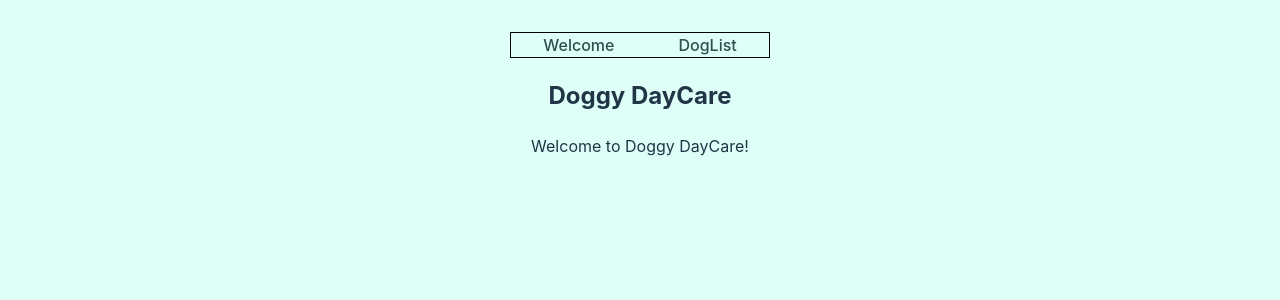
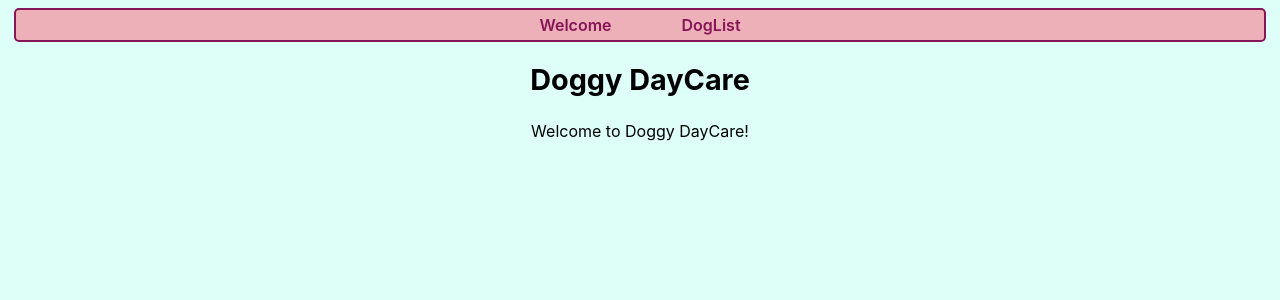
Before and after one commit to tobbesoren/doggyDayCare-react, a React (Vite) app: page / in a window 1280 px wide. Shown: the top 300 px of the page. Built offline with nearby package versions, Linux system fonts and the light colour scheme.

Commit message:
beginningToLookLikeSomething

```diff
--- a/src/App.css
+++ b/src/App.css
@@ -1,58 +1,9 @@
-
-
-#root {
-
-  max-width: 1280px;
-  margin: 0 auto;
-  padding: 2rem;
-  text-align: center;
-}
-
-.logo {
-  height: 6em;
-  padding: 1.5em;
-  will-change: filter;
-  transition: filter 300ms;
-}
-.logo:hover {
-  filter: drop-shadow(0 0 2em #646cffaa);
-}
-.logo.react:hover {
-  filter: drop-shadow(0 0 2em #61dafbaa);
-}
-
-@keyframes logo-spin {
-  from {
-    transform: rotate(0deg);
-  }
-  to {
-    transform: rotate(360deg);
-  }
-}
-
-@media (prefers-reduced-motion: no-preference) {
-  a:nth-of-type(2) .logo {
-    animation: logo-spin infinite 20s linear;
-  }
-}
-
-.card {
-  padding: 2em;
-}
-
-.read-the-docs {
-  color: #888;
-}
-
-/*
-My CSS:
-*/
-
 #menu {
   display: flex;
-  border: solid 1px black;
-  margin-left: auto;
-  margin-right: auto;
+  background-color: #EDAFB8;
+  border: solid 2px #861657;
+  border-radius: 5px;
+  margin: 6px;
 }
 
 #menu_elements {
@@ -62,12 +13,7 @@ My CSS:
 }
 
 .menu_item {
-  /* display: flex; */
   margin-left: 2em;
   margin-right: 2em;
-  color: darkslategrey;
+  padding: 3px;
 }
-
-.menu_item:hover {
-  background-color: aquamarine;
-}
--- a/src/components/DogList.css
+++ b/src/components/DogList.css
@@ -2,11 +2,9 @@
     display:flex;
     flex: 1 0 0px;
     border: solid 2px #EDAFB8;
-
     margin: 5px;
     border-radius: 5%;
     background-color: #93E1D8 ;
-
 }
 
 .dog_image {
@@ -34,7 +32,6 @@
 #dogGrid {
     display: flex;
     flex: 1 0 0px;
-
     flex-wrap:wrap;
     justify-content: center;
 }
--- a/src/index.css
+++ b/src/index.css
@@ -2,31 +2,26 @@
   font-family: Inter, system-ui, Avenir, Helvetica, Arial, sans-serif;
   line-height: 1.5;
   font-weight: 400;
-
-  color-scheme: light dark;
-  color: rgba(255, 255, 255, 0.87);
-  background-color: #242424;
-
-  font-synthesis: none;
-  text-rendering: optimizeLegibility;
+  background-color: #DDFFF7;
   -webkit-font-smoothing: antialiased;
   -moz-osx-font-smoothing: grayscale;
-  -webkit-text-size-adjust: 100%;
+  text-align: center;
 }
 
 a {
-  font-weight: 500;
+  font-weight: 600;
   color: #861657;
-  text-decoration: inherit;
+  text-decoration: none;
 }
 a:hover {
-  color:lightcoral;
+  color: #F7CE5B;
+    text-shadow:2px 2px #213547;
+    transition: color 0.25s;
+    transition: text-shadow 0.25s;
 }
 
+
 body {
-  margin: 0;
-  display: flex;
-  /* place-items: center; */
   min-width: 320px;
   min-height: 100vh;
 }
@@ -36,34 +31,32 @@ h1 {
   line-height: 1.1;
 }
 
+h2 {
+  font-size: 1.8em;
+  line-height: 1;
+}
+
+h3 {
+  font-size: 1.3em;
+  line-height: 1;
+}
+
+h4 {
+  font-size: 1em;
+  line-height: 1.1;
+}
+
 button {
   border-radius: 8px;
-  border: 1px solid transparent;
+  border: 2px solid #EDAFB8;
   padding: 0.6em 1.2em;
-  font-size: 1em;
+  font-size: 1.2em;
   font-weight: 500;
   font-family: inherit;
-  background-color: #1a1a1a;
+  background-color: #93E1D8;
   cursor: pointer;
   transition: border-color 0.25s;
 }
 button:hover {
-  border-color: #646cff;
+  border-color: #F7CE5B;
 }
-button:focus,
-button:focus-visible {
-  outline: 4px auto -webkit-focus-ring-color;
-}
-
-@media (prefers-color-scheme: light) {
-  :root {
-    color: #213547;
-    background-color: #DDFFF7;
-  }
-  a:hover {
-    color: #F7CE5B;
-  }
-  button {
-    background-color: #f9f9f9;
-  }
-}
```
